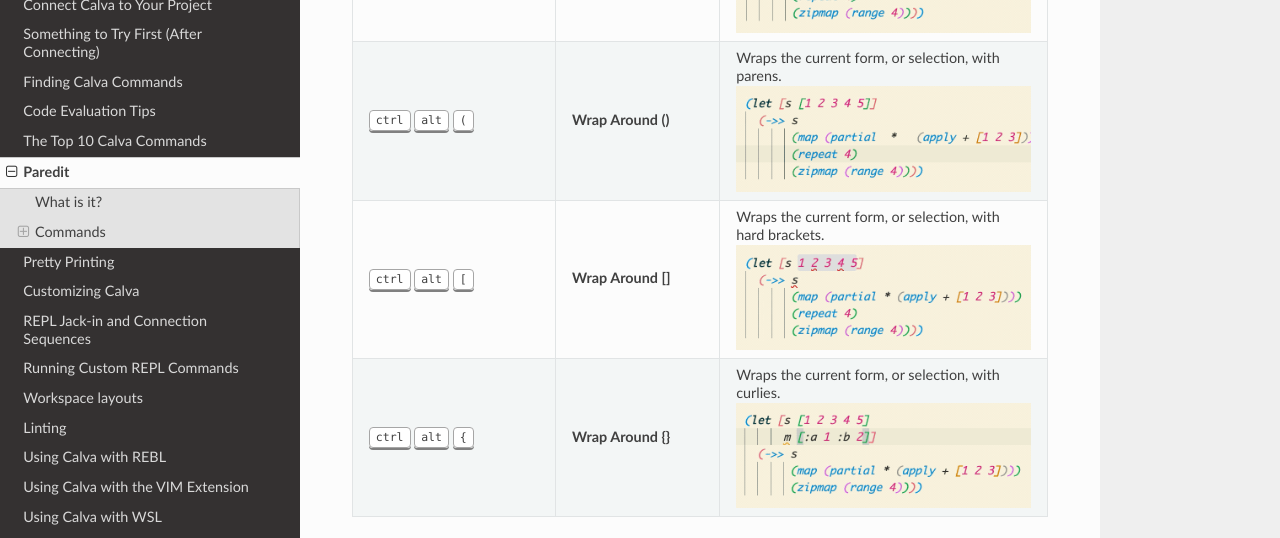
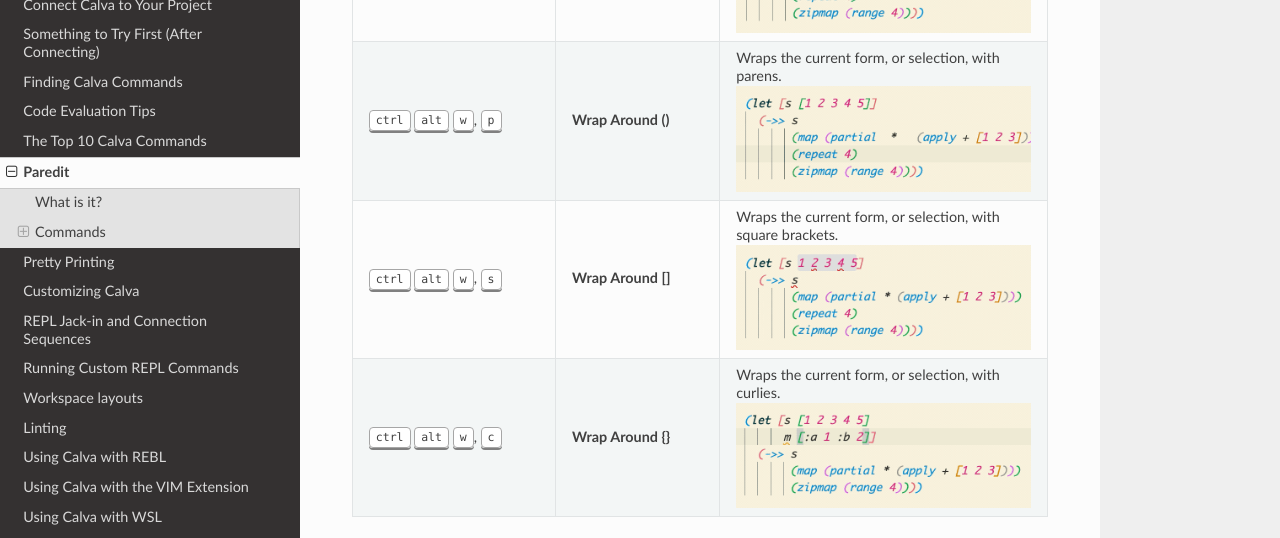
Before and after one commit to BetterThanTomorrow/calva, a Sphinx documentation site: the page built from docs/readthedocs/source/paredit.md, in a window 1280 px wide and 900 px high, scrolled down 6287 px. Shown: the part 147-685 px from the top of the window. Built offline with Sphinx 7.4.7 and the Read the Docs theme 2.0.0, drawn with Linux system fonts in a browser that asks for light colours.

Commit message:
Change keybindings for wrap around commands

```diff
--- a/docs/readthedocs/source/paredit.md
+++ b/docs/readthedocs/source/paredit.md
@@ -69,9 +69,9 @@
 <kbd>ctrl</kbd> <kbd>backspace</kbd>                    | **Kill/Delete Backward to Start of List** | <br> ![](_static/images/paredit/kill-open-list.gif)
 <kbd>ctrl</kbd> <kbd>alt</kbd> <kbd>s</kbd>, <kbd>delete</kbd>                 | **Splice Killing Forward** | Delete forward to end of the list, then Splice. <br> ![](_static/images/paredit/splice-killing-forward.gif)
 <kbd>ctrl</kbd> <kbd>alt</kbd> <kbd>s</kbd>, <kbd>backspace</kbd>              | **Splice Killing Backwards** | Delete backward to the start of the list, then Splice. <br> ![](_static/images/paredit/splice-killing-backward.gif)
-<kbd>ctrl</kbd> <kbd>alt</kbd> <kbd>(</kbd>                        | **Wrap Around ()** | Wraps the current form, or selection, with parens. <br> ![](_static/images/paredit/wrap-around-parens.gif)
-<kbd>ctrl</kbd> <kbd>alt</kbd> <kbd>[</kbd>                        | **Wrap Around []** | Wraps the current form, or selection, with hard brackets. <br> ![](_static/images/paredit/wrap-around-brackets.gif)
-<kbd>ctrl</kbd> <kbd>alt</kbd> <kbd>{</kbd>                        | **Wrap Around {}** | Wraps the current form, or selection, with curlies. <br> ![](_static/images/paredit/wrap-around-curlies.gif)
+<kbd>ctrl</kbd> <kbd>alt</kbd> <kbd>w</kbd>, <kbd>p</kbd>                        | **Wrap Around ()** | Wraps the current form, or selection, with parens. <br> ![](_static/images/paredit/wrap-around-parens.gif)
+<kbd>ctrl</kbd> <kbd>alt</kbd> <kbd>w</kbd>, <kbd>s</kbd>                        | **Wrap Around []** | Wraps the current form, or selection, with square brackets. <br> ![](_static/images/paredit/wrap-around-brackets.gif)
+<kbd>ctrl</kbd> <kbd>alt</kbd> <kbd>w</kbd>, <kbd>c</kbd>                        | **Wrap Around {}** | Wraps the current form, or selection, with curlies. <br> ![](_static/images/paredit/wrap-around-curlies.gif)
 
 There is also a **strict** mode:
 
```
Also changed, not shown: package.json.
